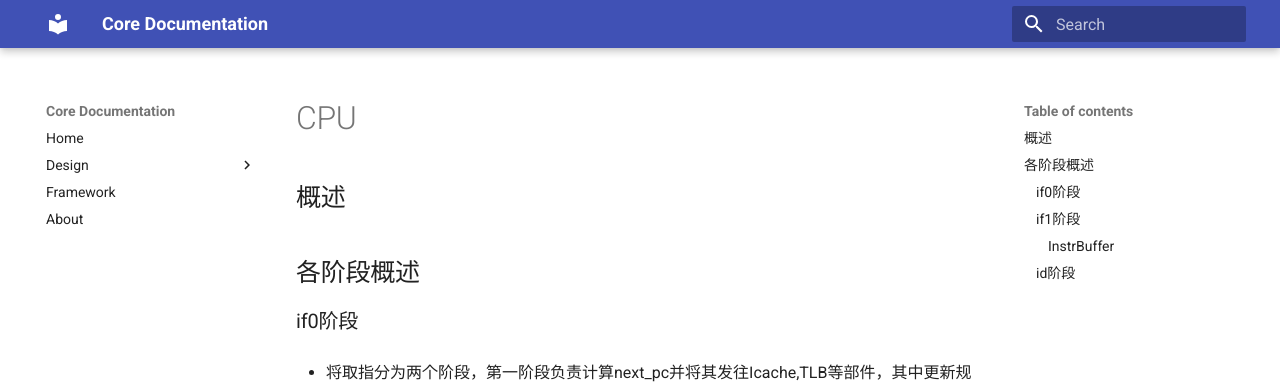
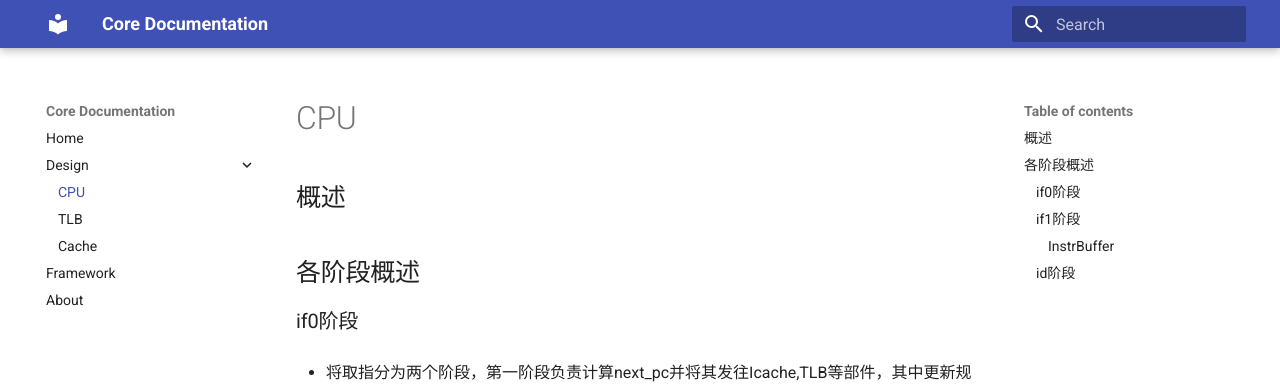
Before and after one commit to cpuers/Core, an MkDocs documentation site: the page built from docs/docs/cpu.md, in a window 1280 px wide. Shown: the top 387 px of the page. Built offline with MkDocs 1.6.1 and Material for MkDocs 9.7.7, drawn with Linux system fonts in a browser that asks for light colours.

Commit message:
[doc] added cpu.md to index

```diff
--- a/docs/mkdocs.yml
+++ b/docs/mkdocs.yml
@@ -17,6 +17,7 @@ markdown_extensions:
 nav:
   - Home: 'index.md'
   - Design:
+    - CPU: 'cpu.md'
     - TLB: 'tlb.md'
     - Cache: 'cache.md'
   - Framework: 'framework.md'
```
